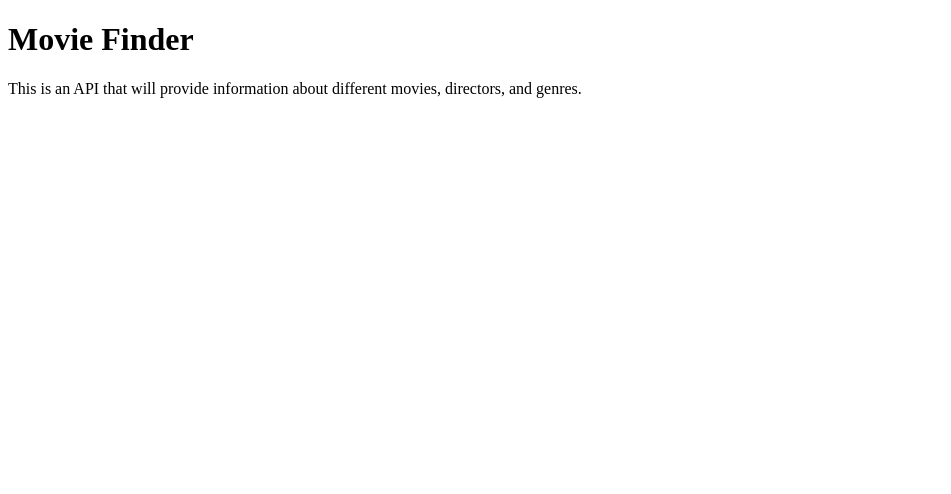
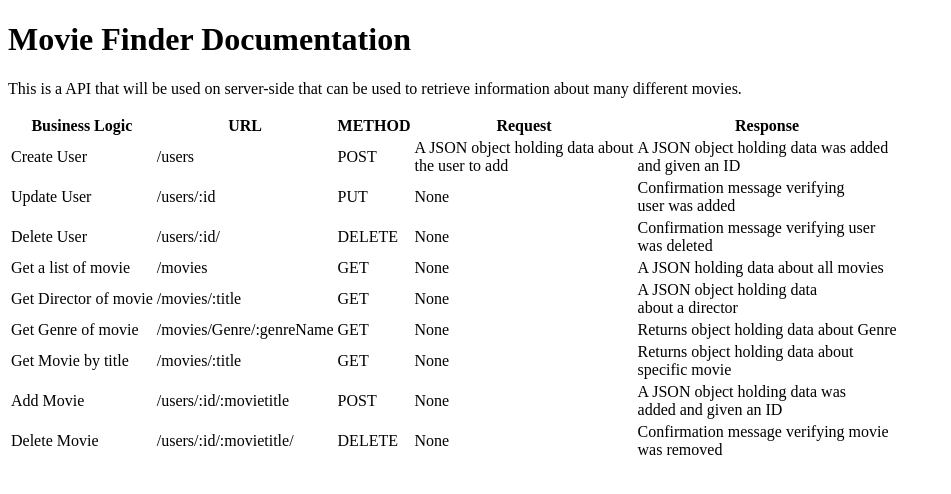
Before and after one commit to Madison-Cox/movie-api, a website: page movie_api/public/documentation.html in a window 1280 px wide. Shown: the whole page, without its empty margins (0-951 px from the left). Drawn offline with Linux system fonts and the light colour scheme.

Commit message:
Added documentation info

```diff
--- a/movie_api/package.json
+++ b/movie_api/package.json
@@ -12,6 +12,7 @@
     "body-parser": "^1.20.0",
     "express": "^4.18.1",
     "lodash": "^4.17.21",
-    "morgan": "^1.10.0"
+    "morgan": "^1.10.0",
+    "uuid": "^8.3.2"
   }
 }
--- a/movie_api/public/documentation.html
+++ b/movie_api/public/documentation.html
@@ -4,7 +4,85 @@
         <title>Movie APP</title>
     </head>
     <body>
-        <h1> Movie Finder</h1>
-        <p>This is an API that will provide information about different movies, directors, and genres.</p>
+        <h1> Movie Finder Documentation </h1>
+        <p>This is a API that will be used on server-side that can be used to retrieve information about many different movies.</p>
+    <div>
+        <table>
+            <thead>
+            <tr>
+                <th>Business Logic</th>
+                <th>URL</th>
+                <th>METHOD</th>
+                <th>Request</th>
+                <th>Response</th>
+            </tr>
+        </thead>
+        <tbody>
+            <tr>
+                <td>Create User</td>
+                <td>/users</td>
+                <td>POST</td>
+                <td>A JSON object holding data about<br> the user to add</td>
+                <td>A JSON object holding data was added <br>and given an ID</td>
+            </tr>
+            <tr>
+            <td>Update User</td>
+                <td>/users/:id</td>
+                    <td>PUT</td>
+                    <td>None</td>
+                    <td>Confirmation message verifying<br> user was added</td>
+            </tr>
+            <tr>
+                <td>Delete User</td>
+                <td>/users/:id/</td>
+                    <td>DELETE</td>
+                    <td>None</td>
+                    <td>Confirmation message verifying user<br> was deleted</td>
+            </tr>
+            <tr>
+                <td>Get a list of movie</td>
+                <td>/movies</td>
+                    <td>GET</td>
+                    <td>None</td>
+                    <td>A JSON holding data about all movies</td>
+            </tr>
+            <tr>
+                <td>Get Director of movie</td>
+                <td>/movies/:title</td>
+                    <td>GET</td>
+                    <td>None</td>
+                    <td>A JSON object holding data<br> about a director</td>
+            </tr>
+            <tr>
+                <td>Get Genre of movie</td>
+                <td>/movies/Genre/:genreName</td>
+                    <td>GET</td>
+                    <td>None</td>
+                    <td>Returns object holding data about Genre</td>
+            </tr>
+            <tr>
+                <td>Get Movie by title</td>
+                <td>/movies/:title</td>
+                    <td>GET</td>
+                    <td>None</td>
+                    <td>Returns object holding data about<br> specific movie</td>
+            </tr>
+            <tr>
+                <td>Add Movie</td>
+                <td>/users/:id/:movietitle</td>
+                    <td>POST</td>
+                    <td>None</td>
+                    <td>A JSON object holding data was<br> added and given an ID</td>
+            </tr>
+            <tr>
+                <td>Delete Movie</td>
+                <td>/users/:id/:movietitle/</td>
+                    <td>DELETE</td>
+                    <td>None</td>
+                    <td>Confirmation message verifying movie<br> was removed</td>
+            </tr>
+            </tbody>
+        </table>
+    </div>
     </body>
 </html>
```
Also changed, not shown: movie_api/index.js (+164 -26 lines), 1 other file.
